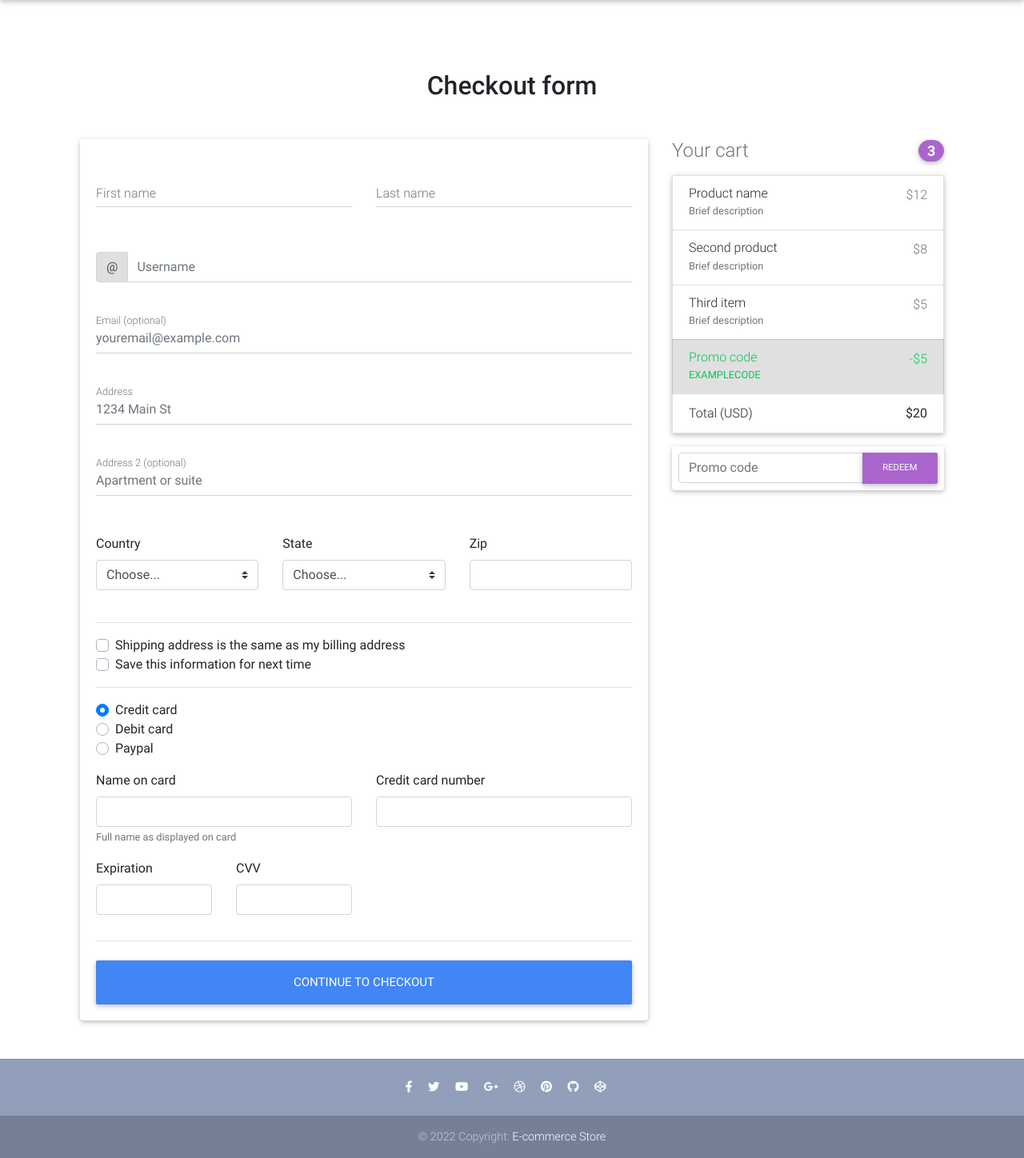
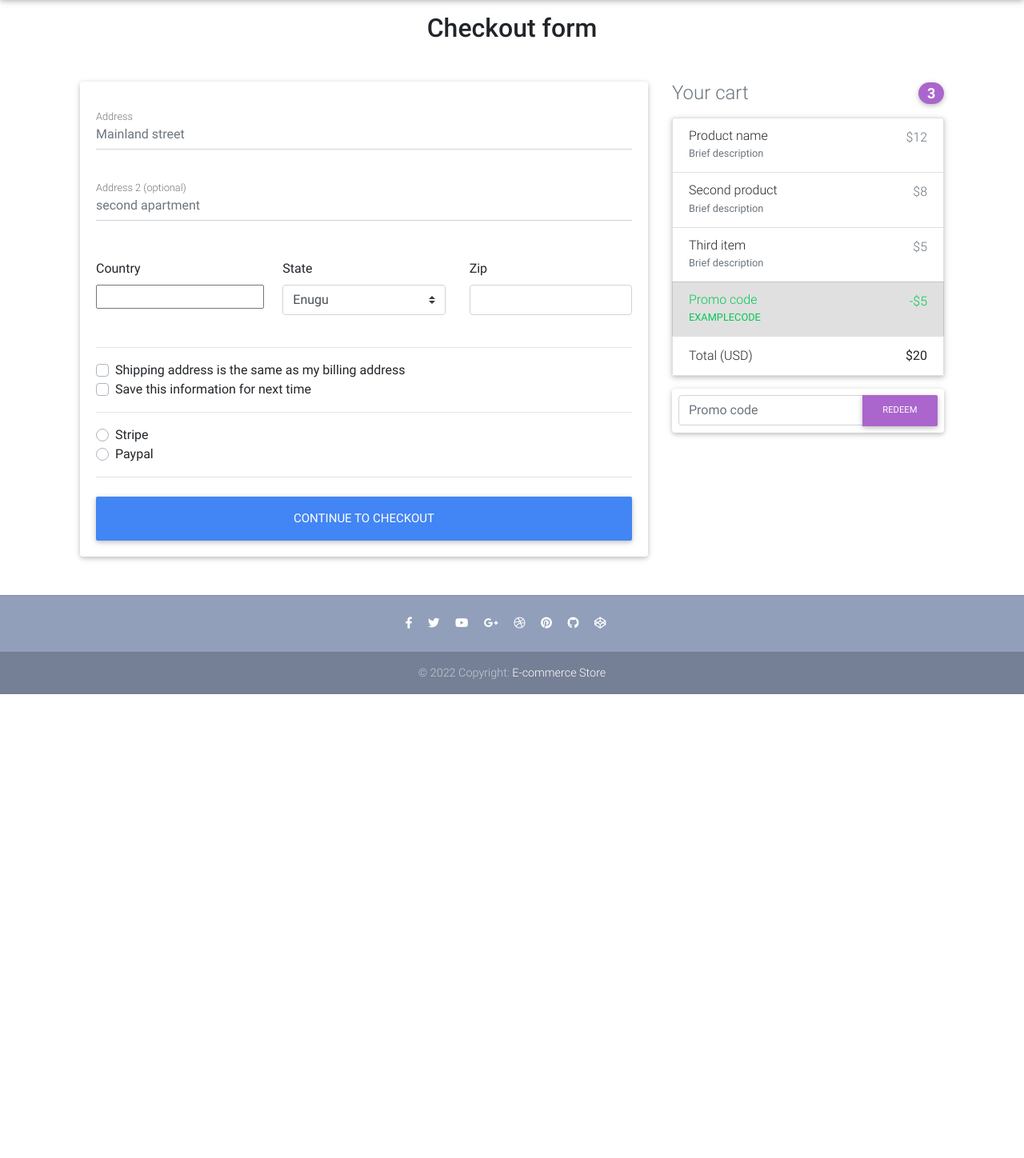
Before and after one commit to johnpauljpc/Ecommerce-Store, a Django app: page /checkout/ in a window 1280 px wide. Shown: the part 64-1512 px from the top of the page at 80% size. After the commit the page ends 932 px from the top, so only its background shows below. Run offline with Django 4.2, Linux system fonts and the light colour scheme; a user stored in the database is signed in; data comes from the database, SQL or seed files in the repository; both versions use the stored data as it was after the commit; some libraries are stand-ins or nearby versions.

Commit message:
working on checkout functionality

```diff
--- a/jp_ecommerce/settings.py
+++ b/jp_ecommerce/settings.py
@@ -39,6 +39,7 @@
     'django.contrib.messages',
     'django.contrib.sites',
     'django.contrib.staticfiles',
+    'django_countries',
     'crispy_forms',
 
     'allauth',
--- /dev/null
+++ b/store/forms.py
@@ -0,0 +1,28 @@
+from django import forms
+from django_countries.fields import CountryField
+from django_countries.widgets import CountrySelectWidget
+
+
+PAYMENT_CHOICES =(
+	('S', 'Stripe'),
+	('P', 'Paypal')
+	)
+class CheckoutForm(forms.Form):
+	street_address = forms.CharField(widget = forms.TextInput(attrs={
+		'class': "form-control",
+		'placeholder':'Mainland street'
+		}))
+	appartment_address = forms.CharField(required = False, widget=forms.TextInput(attrs={
+		'class': "form-control",
+		'placeholder':'second apartment'
+		}))
+	country = CountryField(blank_label='(select country)').formfield(widget = CountrySelectWidget(attrs={
+		'class':"custom-select d-block w-100"
+		}))
+	zipcode = forms.IntegerField(widget = forms.TextInput(attrs={
+		'class':"form-control"
+		}))
+	same_billing_address = forms.BooleanField(required = False, widget = forms.CheckboxInput())
+	save_info = forms.BooleanField (required = False, widget = forms.CheckboxInput())
+	payment_option = forms.ChoiceField(widget = forms.RadioSelect, choices = PAYMENT_CHOICES)
+	#payment_option = forms.BooleanField(widget = forms.RadioSelect(choices = PAYMENT_CHOICES))
--- a/store/urls.py
+++ b/store/urls.py
@@ -7,7 +7,7 @@
 
 urlpatterns = [
 	path('', HomeView.as_view(), name = 'home'),
-	path('checkout/', checkout, name= 'checkout'),
+	path('checkout/', checkout.as_view(), name= 'checkout'),
 	path('order-summary/', OrderSummaryView.as_view(), name= 'order-summary'),
 	path('product/<slug>/', ItemDetailView.as_view(), name='product'),
 	path('add-to-cart/<slug>/', add_to_cart, name = 'add-to-cart'),
--- a/store/views.py
+++ b/store/views.py
@@ -3,10 +3,12 @@
 from django.contrib.auth.mixins import LoginRequiredMixin
 from django.contrib.auth.decorators import login_required
 from django.core.exceptions import ObjectDoesNotExist
-from .models import Item, OrderItem, Order
+from .models import Item, OrderItem, Order, BillingAddress
 from django.views.generic import (DetailView,
 View, ListView)
+from .forms import CheckoutForm
 from django.urls import reverse
+from django.http import HttpResponseRedirect
 from django.utils import timezone
 
 # Create your views here.
@@ -16,12 +18,35 @@
 
 	return render(request,'product-page.html', context)
 
+#@login_required
+class checkout(LoginRequiredMixin, View):
+	def get(self, *args, **kwargs):#or exclude request
+		form = CheckoutForm()
+		return render(self.request, 'checkout-page.html', {'form': form})
+		messages.info(self.request, 'Sucessfully submitted')
+	def post(self,  *args, **kwargs):
+		form = CheckoutForm(self.request.POST or None)#or None
+		print(self.request.POST)
+		if form.is_valid():
 
-def checkout(request):
+			street_address   = form.cleaned_data.get('street_address')
+			appartment_address  = form.cleaned_data.get('appartment_address')
+			zipcode  = form.cleaned_data.get('zipcode')
+			same_billing_address  = form.cleaned_data.get('same_billing_address')
+			save_info  = form.cleaned_data.get('save_info')
+			payment_option  = form.cleaned_data.get('payment_option')
 
-	context = {}
 
-	return render(request, 'checkout-page.html', context)
+			messages.info(self.request, 'Sucessfully submitted')
+			print(form.cleaned_data)
+			print('the form is valid')
+			return redirect('checkout')
+		messages.warning(self.request, 'Failed to checkout')
+		return render(self.request, 'checkout-page.html',  {'form': form})
+
+
+
+
 
 
 def home(request):
@@ -33,6 +58,7 @@
 class HomeView(ListView):
 	model = Item
 	paginate_by = 2
+	ordering = ['id']
 	context_object_name = 'products'
 	template_name = 'home-page.html'
 
--- a/templates/checkout-page.html
+++ b/templates/checkout-page.html
@@ -1,11 +1,12 @@
 {% extends 'base.html' %}
 {% load static %}
+{% load crispy_forms_tags%}
 
 
 {% block content %}
 
   <!--Main layout-->
-  <main class="mt-5 pt-4">
+  <main>
     <div class="container wow fadeIn">
 
       <!-- Heading -->
@@ -20,62 +21,34 @@
           <!--Card-->
           <div class="card">
 
+
+
             <!--Card content-->
-            <form class="card-body">
+            <form class="card-body" method="POST" >
+              {% csrf_token %}
 
               <!--Grid row-->
-              <div class="row">
 
-                <!--Grid column-->
-                <div class="col-md-6 mb-2">
-
-                  <!--firstName-->
-                  <div class="md-form ">
-                    <input type="text" id="firstName" class="form-control">
-                    <label for="firstName" class="">First name</label>
-                  </div>
-
-                </div>
-                <!--Grid column-->
-
-                <!--Grid column-->
-                <div class="col-md-6 mb-2">
-
-                  <!--lastName-->
-                  <div class="md-form">
-                    <input type="text" id="lastName" class="form-control">
-                    <label for="lastName" class="">Last name</label>
-                  </div>
-
-                </div>
-                <!--Grid column-->
-
-              </div>
               <!--Grid row-->
 
               <!--Username-->
-              <div class="md-form input-group pl-0 mb-5">
-                <div class="input-group-prepend">
-                  <span class="input-group-text" id="basic-addon1">@</span>
-                </div>
-                <input type="text" class="form-control py-0" placeholder="Username" aria-describedby="basic-addon1">
-              </div>
+
 
               <!--email-->
-              <div class="md-form mb-5">
-                <input type="text" id="email" class="form-control" placeholder="youremail@example.com">
-                <label for="email" class="">Email (optional)</label>
-              </div>
+
 
               <!--address-->
               <div class="md-form mb-5">
-                <input type="text" id="address" class="form-control" placeholder="1234 Main St">
+              <!--  <input type="text" id="address" class="form-control" placeholder="1234 Main St"> -->
+              {{form.street_address}}
                 <label for="address" class="">Address</label>
+
               </div>
 
               <!--address-2-->
               <div class="md-form mb-5">
-                <input type="text" id="address-2" class="form-control" placeholder="Apartment or suite">
+                <!-- <input type="text" id="address-2" class="form-control" placeholder="Apartment or suite"> -->
+                {{form.appartment_address}}
                 <label for="address-2" class="">Address 2 (optional)</label>
               </div>
 
@@ -86,37 +59,42 @@
                 <div class="col-lg-4 col-md-12 mb-4">
 
                   <label for="country">Country</label>
-                  <select class="custom-select d-block w-100" id="country" required>
+                  {{form.country}}
+                 <!-- <select class="custom-select d-block w-100" id="country" required>
                     <option value="">Choose...</option>
                     <option>United States</option>
                   </select>
                   <div class="invalid-feedback">
                     Please select a valid country.
-                  </div>
+                  </div> -->
 
                 </div>
                 <!--Grid column-->
 
                 <!--Grid column-->
-                <div class="col-lg-4 col-md-6 mb-4">
+               <div class="col-lg-4 col-md-6 mb-4">
 
                   <label for="state">State</label>
                   <select class="custom-select d-block w-100" id="state" required>
-                    <option value="">Choose...</option>
-                    <option>California</option>
+                    <option value="">Enugu</option>
+                    <option>Lagos</option>
+                    <option>Abuja</option>
                   </select>
                   <div class="invalid-feedback">
                     Please provide a valid state.
                   </div>
 
                 </div>
+
                 <!--Grid column-->
 
                 <!--Grid column-->
                 <div class="col-lg-4 col-md-6 mb-4">
 
                   <label for="zip">Zip</label>
-                  <input type="text" class="form-control" id="zip" placeholder="" required>
+                  {{form.zipcode}}
+                 {% comment %}<input type="text" class="form-control" id="zip" placeholder="" required>
+                 {% endcomment %}
                   <div class="invalid-feedback">
                     Zip code required.
                   </div>
@@ -130,63 +108,34 @@
               <hr>
 
               <div class="custom-control custom-checkbox">
-                <input type="checkbox" class="custom-control-input" id="same-address">
+              <input {% if form.same_billing_address.value %} checked {%endif%} type="checkbox" class="custom-control-input" id="same-address">
+
                 <label class="custom-control-label" for="same-address">Shipping address is the same as my billing address</label>
               </div>
               <div class="custom-control custom-checkbox">
-                <input type="checkbox" class="custom-control-input" id="save-info">
+                <input {% if form.save_info.value %} checked {% endif %} type="checkbox" class="custom-control-input" id="save-info">
+
                 <label class="custom-control-label" for="save-info">Save this information for next time</label>
               </div>
 
               <hr>
 
               <div class="d-block my-3">
+                {% for value, text in form.fields.payment_option.choices %}
                 <div class="custom-control custom-radio">
-                  <input id="credit" name="paymentMethod" type="radio" class="custom-control-input" checked required>
-                  <label class="custom-control-label" for="credit">Credit card</label>
+                  <input id="{{text}}" name="payment_option" value = '{{value}}' type="radio" class="custom-control-input"  required>
+                  <label class="custom-control-label" for="{{text}}">{{text}}</label>
                 </div>
-                <div class="custom-control custom-radio">
-                  <input id="debit" name="paymentMethod" type="radio" class="custom-control-input" required>
-                  <label class="custom-control-label" for="debit">Debit card</label>
-                </div>
-                <div class="custom-control custom-radio">
+                {% endfor %}
+
+              {% comment %} <!--  <div class="custom-control custom-radio">
                   <input id="paypal" name="paymentMethod" type="radio" class="custom-control-input" required>
+                 {{from.payment_option}}
                   <label class="custom-control-label" for="paypal">Paypal</label>
-                </div>
+                </div> -->
+                {% endcomment %}
               </div>
-              <div class="row">
-                <div class="col-md-6 mb-3">
-                  <label for="cc-name">Name on card</label>
-                  <input type="text" class="form-control" id="cc-name" placeholder="" required>
-                  <small class="text-muted">Full name as displayed on card</small>
-                  <div class="invalid-feedback">
-                    Name on card is required
-                  </div>
-                </div>
-                <div class="col-md-6 mb-3">
-                  <label for="cc-number">Credit card number</label>
-                  <input type="text" class="form-control" id="cc-number" placeholder="" required>
-                  <div class="invalid-feedback">
-                    Credit card number is required
-                  </div>
-                </div>
-              </div>
-              <div class="row">
-                <div class="col-md-3 mb-3">
-                  <label for="cc-expiration">Expiration</label>
-                  <input type="text" class="form-control" id="cc-expiration" placeholder="" required>
-                  <div class="invalid-feedback">
-                    Expiration date required
-                  </div>
-                </div>
-                <div class="col-md-3 mb-3">
-                  <label for="cc-expiration">CVV</label>
-                  <input type="text" class="form-control" id="cc-cvv" placeholder="" required>
-                  <div class="invalid-feedback">
-                    Security code required
-                  </div>
-                </div>
-              </div>
+
               <hr class="mb-4">
               <button class="btn btn-primary btn-lg btn-block" type="submit">Continue to checkout</button>
 
```
Also changed, not shown: store/models.py (+21 -0 lines), db.sqlite3, store/migrations/0013_billingaddress_order_billing_address.py (added).
